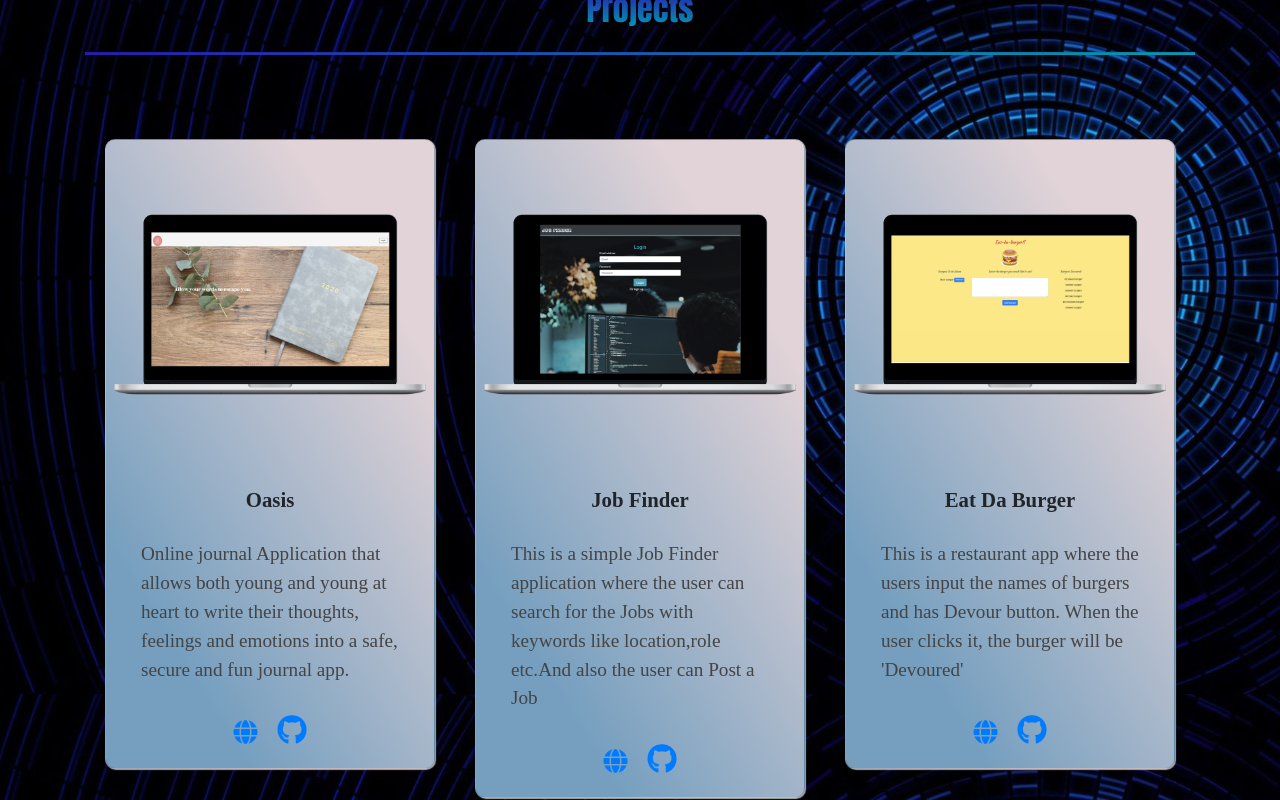
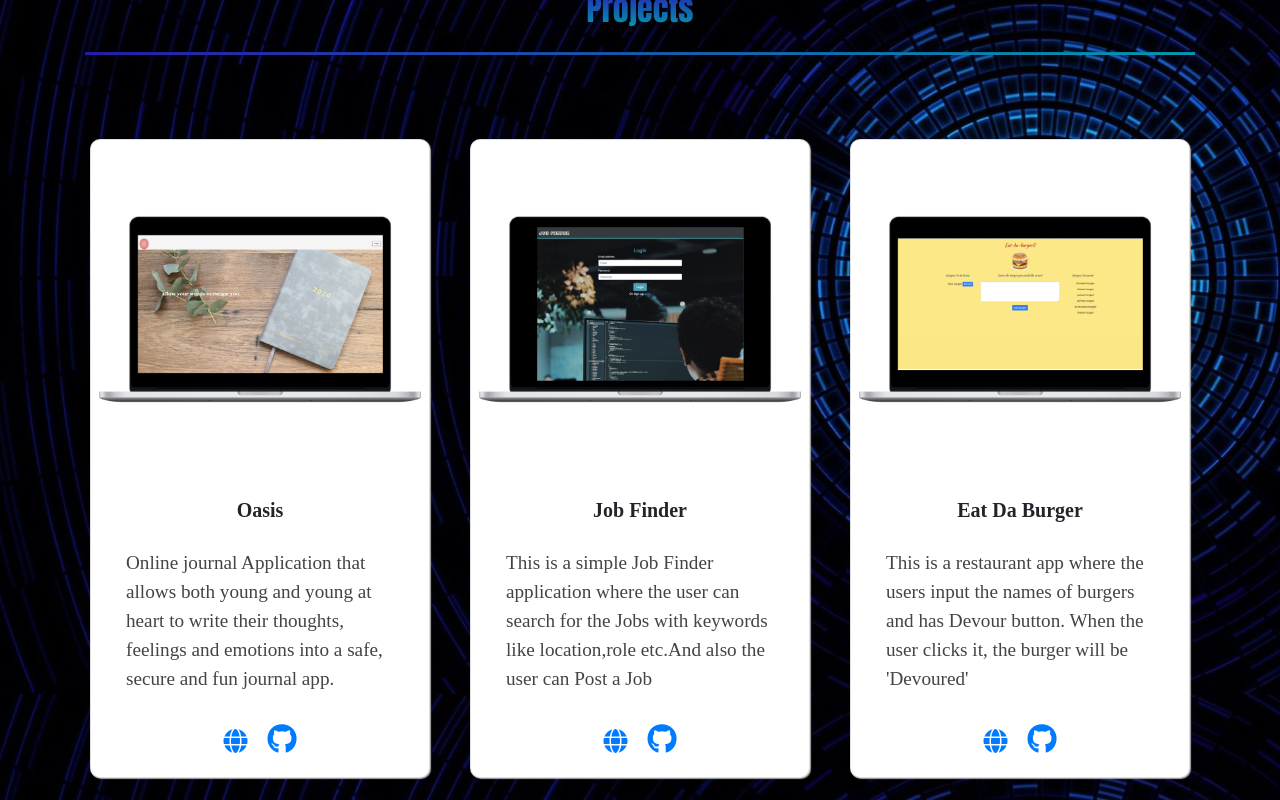
Before and after one commit to PratyushaRaghupatruni/react-portfolio, a React (Create React App) app: page / in a window 1280 px wide. Shown: the part 1940-2740 px from the top of the page. Built offline with nearby package versions, Linux system fonts and the light colour scheme; a web font is replaced by a local one.

Commit message:
adjusted for github icon

```diff
--- a/src/Components/Footer/index.js
+++ b/src/Components/Footer/index.js
@@ -12,11 +12,11 @@ export default function Footer() {
                   </div>
 
                 <div className ='container mb-3' >
-                   <a href='https://www.linkedin.com/in/pratyusha-raghupatruni-96a35832/' className="btn  icons"><i class='fa fa-linkedin linkedln'
+                   <a href='https://www.linkedin.com/in/pratyusha-raghupatruni-96a35832/' className="btn  icons"><i class='fa fa-linkedin '
                       style={{ fontSize:30,color :'#E8E8E8',marginRight : '30px'}}></i></a>
-                   <a href='https://github.com/PratyushaRaghupatruni' className="btn  icons"><i class='fa fa-github github'
+                   <a href='https://github.com/PratyushaRaghupatruni' className="btn  icons"><i class='fa fa-github'
                       style={{ fontSize:30,color :'#E8E8E8',marginRight : '30px'}}></i></a>
-                   <a href='mailto:pratyusha.raghupatruni@gmail.com' className="btn icons"><i class='fa fa-envelope mail'
+                   <a href='mailto:pratyusha.raghupatruni@gmail.com' className="btn icons"><i class='fa fa-envelope '
                        style={{fontSize:30,color:'#E8E8E8', marginRight : '30px',}}></i></a>
                   <a href= { resume } className="btn  icons" title="Resume" target="_blank" rel="noopener noreferrer"
                       style={{fontSize:30, color:'#E8E8E8'}}><i className="fas fa-file-pdf"></i></a>
--- a/src/Components/Portfolio/index.js
+++ b/src/Components/Portfolio/index.js
@@ -1,5 +1,6 @@
 import React from 'react';
 import { Card, Col } from 'react-bootstrap';
+import '../../assets/css/style.css';
 
 export default function Portfolio(props) {
   return (
@@ -9,15 +10,17 @@ export default function Portfolio(props) {
             <Card
               style={{
                 borderRadius: '10px',
-                 backgroundColor: '#FFDEE9',
-                 backgroundImage: 'linear-gradient(238deg,#e1d3d7 20%, #769fbf 80%)',
+                //  backgroundColor: '#FFDEE9',
+                //  backgroundImage: 'linear-gradient(238deg,#e1d3d7 20%, #769fbf 80%)',
                 boxShadow: ' 1px 1px 1px 0 #a9a9a9',
                 textAlign: 'center',
               }}
             >
               <Card.Img variant="top" src={props.project.imageUrl}/>
               <Card.Body>
-                <Card.Title style={{fontSize:'1.3em'}}><strong>{props.project.title}</strong></Card.Title>
+                <Card.Title className ='card-title'>
+                <strong>{props.project.title}</strong>
+                </Card.Title>
                 <Card.Text style={{fontSize:'1.2em', textAlign: 'left',color: '#444444',padding: '15px'}}>{props.project.description}</Card.Text>
                 <div>
                   <a style={{ minWidth: '100px',margin: '15px 10px 5px',}}
@@ -32,7 +35,7 @@ export default function Portfolio(props) {
                     target="_blank"
                     rel="noopener noreferrer"
                   >
-                    <i class='fa fa-github github' style={{fontSize:'30px'}}></i>
+                    <i class='fa fa-github' style={{fontSize:'30px'}}></i>
                   </a>
                 </div>
               </Card.Body>
--- a/src/Components/ProjectList/index.js
+++ b/src/Components/ProjectList/index.js
@@ -1,5 +1,5 @@
 import React from "react";
-import {Container,Row} from 'react-bootstrap';
+import {Row} from 'react-bootstrap';
 import Portfolio from "../../Components/Portfolio";
 import oasis from '../../images/oasis.png';
 import jobfinder from '../../images/jobfinder.png';
@@ -103,17 +103,16 @@ export default function ProjectList() {
             </div>
            </div>
 
-           <hr className="line"></hr>
-          <Container>
+          <hr className="line"></hr>
+
             <br></br>
             <br></br>
 
             <Row>
-          {projects.map((project) => (
-            <Portfolio key={project.id} project={project} />
-        ))}
+            {projects.map((project) => (
+              <Portfolio key={project.id} project={project} />
+             ))}
             </Row>
-          </Container>
           </div>
           <br></br>
           <br></br>
```
